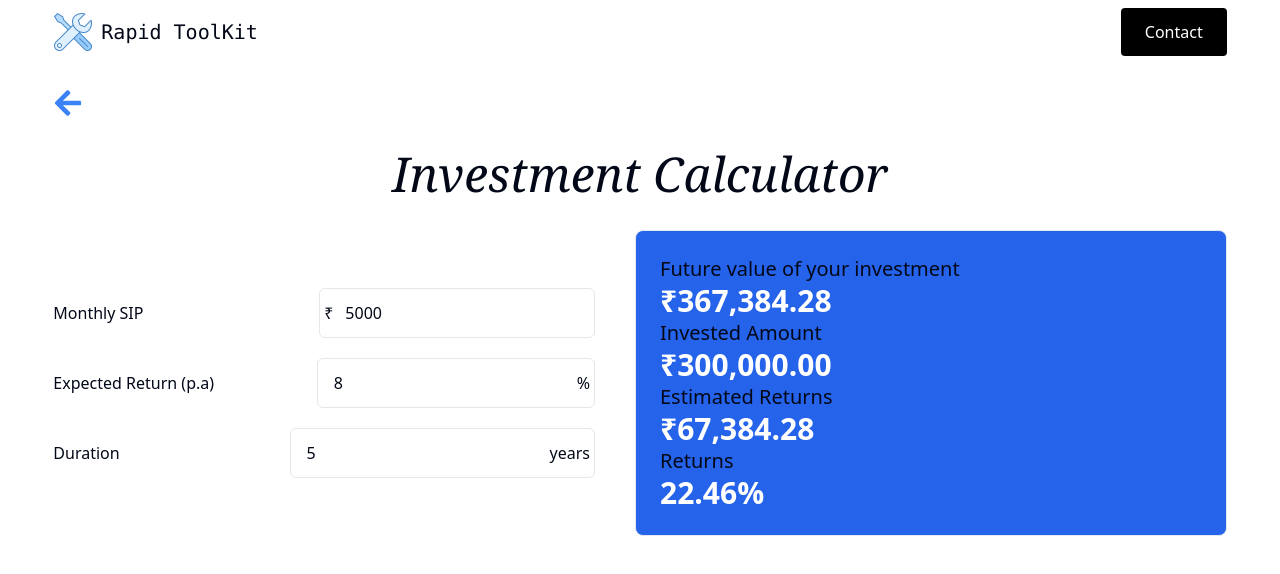
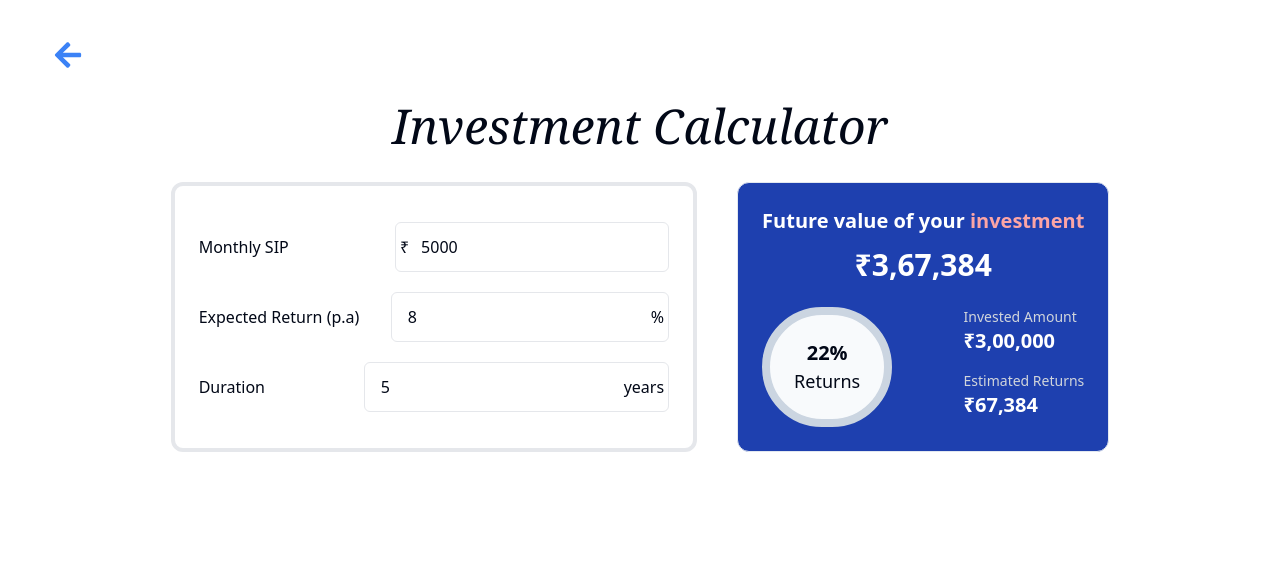
Before and after one commit to shahbaz4783/rapidtoolkit, a React (Vite) app: page /investment-calculator in a window 1280 px wide. Shown: the top 574 px of the page. Built offline with nearby package versions, Linux system fonts and the light colour scheme.

Commit message:
imporve ui of investment result card

```diff
--- a/src/app/InvestmentCalculator.tsx
+++ b/src/app/InvestmentCalculator.tsx
@@ -20,7 +20,7 @@ export const InvestmentCalculator: React.FC = () => {
 	};
 	return (
 		<Main title='Investment Calculator'>
-			<div className='flex flex-col md:flex-row gap-10 justify-between'>
+			<div className='md:w-4/5 m-auto flex flex-col md:flex-row gap-10 justify-between'>
 				<InvestmentInputField
 					userInput={userInput}
 					onChangeProp={handleChange}
--- a/src/components/InvestmentInputField.tsx
+++ b/src/components/InvestmentInputField.tsx
@@ -5,7 +5,7 @@ export const InvestmentInputField: React.FC<InputFieldFunction> = ({
 	onChangeProp,
 }) => {
 	return (
-		<section className='md:w-4/12 flex flex-col gap-5 justify-center flex-1'>
+		<section className='md:w-4/12 flex flex-col gap-5 justify-center flex-1 border-4 border-gray-200 rounded-xl p-6'>
 			<article className='flex justify-between items-center'>
 				<label className='flex-1' htmlFor='sip'>
 					Monthly SIP
--- a/src/components/InvestmentResult.tsx
+++ b/src/components/InvestmentResult.tsx
@@ -12,18 +12,32 @@ export const InvestmentResult: React.FC<Result> = ({ input }) => {
 	const returns = totalReturns(result.totalGain, result.totalInvestment);
 
 	const formatNumber = (value: number) => {
-		return new Intl.NumberFormat(undefined, {
+		return new Intl.NumberFormat('en-IN', {
 			style: 'currency',
 			currency: 'INR',
+			minimumFractionDigits: 0,
+			maximumFractionDigits: 0,
 		}).format(value);
 	};
 
 	return (
-		<section className='flex-1 border bg-blue-600 rounded-lg p-6'>
-			<ListWrapper
-				field='Future value of your investment'
-				value={formatNumber(result.totalValue)}
-			/>
+		<section className='border bg-blue-800 rounded-xl p-6 flex flex-col gap-6'>
+			<article className='flex flex-col gap-3'>
+				<h2 className='text-center text-white text-xl font-semibold'>
+					Future value of your <span className='text-red-300'>investment</span>
+				</h2>
+				<p className='text-center text-white font-bold text-3xl'>
+					{formatNumber(result.totalValue)}
+				</p>
+			</article>
+			<article className='flex justify-between'>
+				<div className='border-8 rounded-full border-slate-300 p-6 bg-slate-50'>
+					<p className='text-xl font-bold text-center'>
+						{Math.round(returns) + '%'}
+					</p>
+					<h1 className='text-lg text-center'>Returns</h1>
+				</div>
+				<div className='flex flex-col gap-4'>
 					<ListWrapper
 						field='Invested Amount'
 						value={formatNumber(result.totalInvestment)}
@@ -32,7 +46,8 @@ export const InvestmentResult: React.FC<Result> = ({ input }) => {
 						field='Estimated Returns'
 						value={formatNumber(result.totalGain)}
 					/>
-			<ListWrapper field='Returns' value={returns.toFixed(2) + '%'} />
+				</div>
+			</article>
 		</section>
 	);
 };
--- a/src/components/ListWrapper.tsx
+++ b/src/components/ListWrapper.tsx
@@ -1,8 +1,8 @@
 export const ListWrapper: React.FC<ListWrapper> = ({ field, value }) => {
 	return (
 		<div>
-			<h2 className='text-xl'>{field}</h2>
-			<p className='text-3xl font-bold text-white'>{value}</p>
+			<h2 className='text-sm text-gray-300'>{field}</h2>
+			<p className='text-xl font-bold text-white'>{value}</p>
 		</div>
 	);
 };
--- a/src/components/Main.tsx
+++ b/src/components/Main.tsx
@@ -2,7 +2,7 @@ import { Back } from './Back';
 
 export const Main: React.FC<Main> = ({ title, children, ...props }) => {
 	return (
-		<main className='flex flex-col gap-8 w-11/12 m-auto' {...props}>
+		<main className='flex flex-col gap-8 w-11/12 m-auto my-10' {...props}>
 			<Back />
 			<h1 className='text-5xl text-center font-serif italic'>{title}</h1>
 			{children}
--- a/src/pages/Home.tsx
+++ b/src/pages/Home.tsx
@@ -1,9 +1,11 @@
 import { Card } from '../components/Card';
 import toolsInfo from '../data/toolsInfo.json';
+import { Header } from '../common/Header';
 
 export const Home: React.FC = () => {
 	return (
 		<>
+			<Header />
 			<main className='w-11/12 m-auto flex flex-col gap-8 max-w-7xl'>
 				<section>
 					<h1 className='text-xl md:text-4xl text-center font-bold mb-4'>
@@ -16,7 +18,7 @@ export const Home: React.FC = () => {
 				</section>
 				<section className='grid gap-4 grid-cols-2 sm:grid-cols-4'>
 					{toolsInfo.map((item, index) => (
-            <Card
+						<Card
 							key={index}
 							heading={item.title}
 							para={item.info}
--- a/src/pages/Root.tsx
+++ b/src/pages/Root.tsx
@@ -1,10 +1,8 @@
 import { Outlet } from 'react-router';
-import { Header } from '../common/Header';
 
 export const Root = () => {
 	return (
 		<>
-			<Header />
 			<Outlet />
 		</>
 	);
```
Lines whose indentation alone changed are shown as unchanged.
